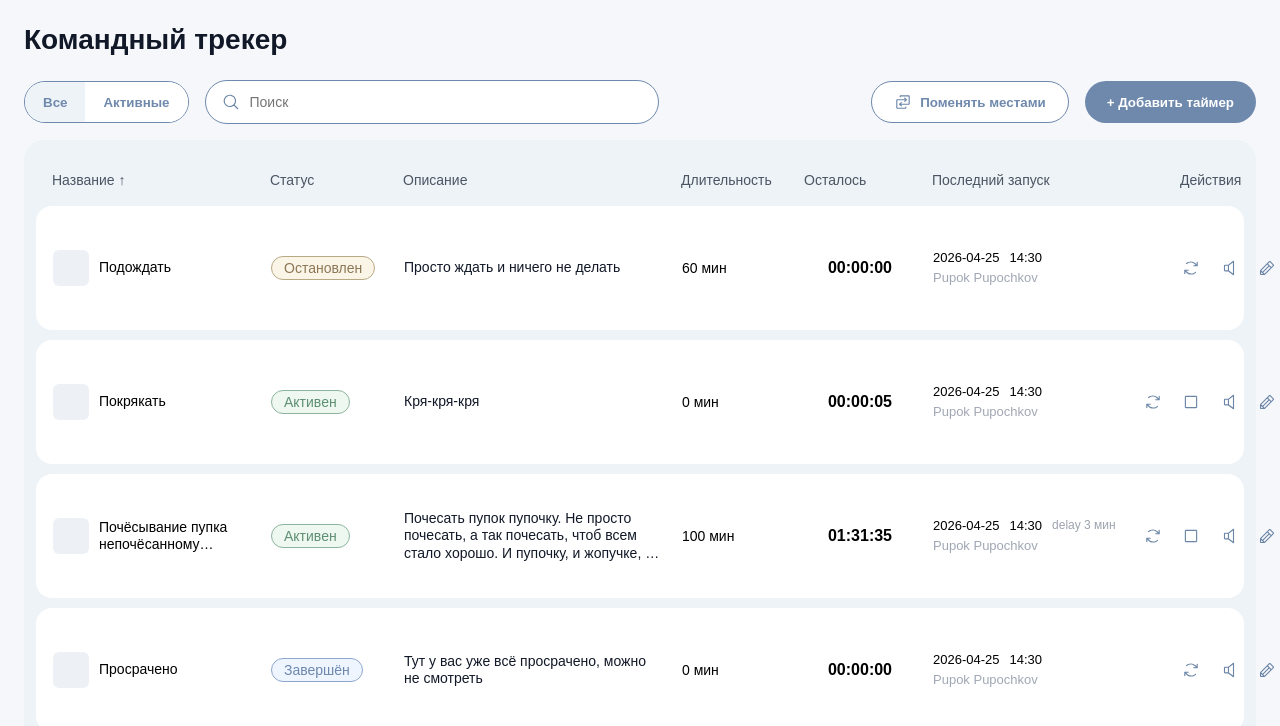
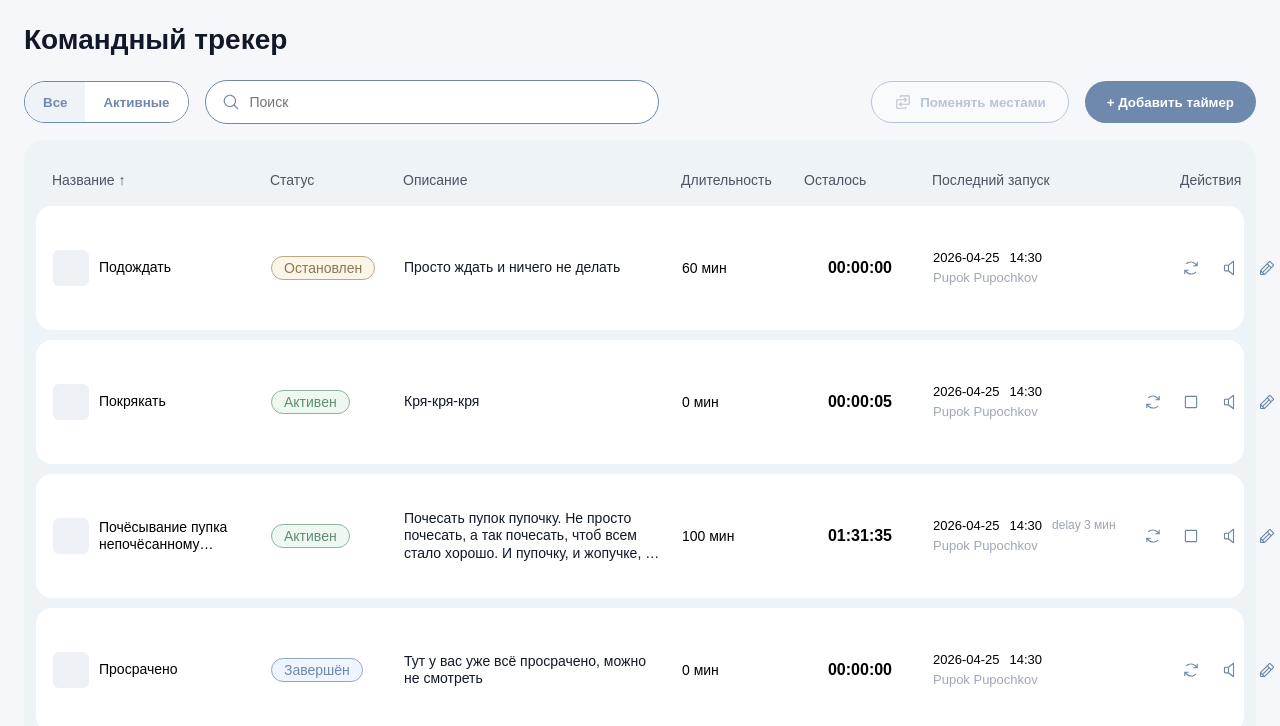
Before and after one commit to pandonyannyan/timer-app, a Vue app in the folder frontend/: page / in a window 1280 px wide. Shown: the top 726 px of the page. Built offline with nearby package versions, Linux system fonts and the light colour scheme.

Commit message:
Disable reorder button until admin roles are implemented

```diff
--- a/frontend/src/components/timers/TimersToolbar.vue
+++ b/frontend/src/components/timers/TimersToolbar.vue
@@ -32,7 +32,12 @@
     </div>
 
     <div class="toolbar-right">
-      <button class="secondary-btn with-icon" type="button">
+      <button
+        class="secondary-btn with-icon"
+        type="button"
+        disabled
+        title="Будет доступно только для admin после подключения ролей"
+      >
         <img :src="swapIcon" alt="swap" />
         <span>Поменять местами</span>
       </button>
@@ -164,4 +169,13 @@ defineEmits<{
   height: 18px;
   display: block;
 }
+
+.secondary-btn:disabled {
+  opacity: 0.45;
+  cursor: not-allowed;
+}
+
+.secondary-btn:disabled:hover {
+  background: white;
+}
 </style>
```
